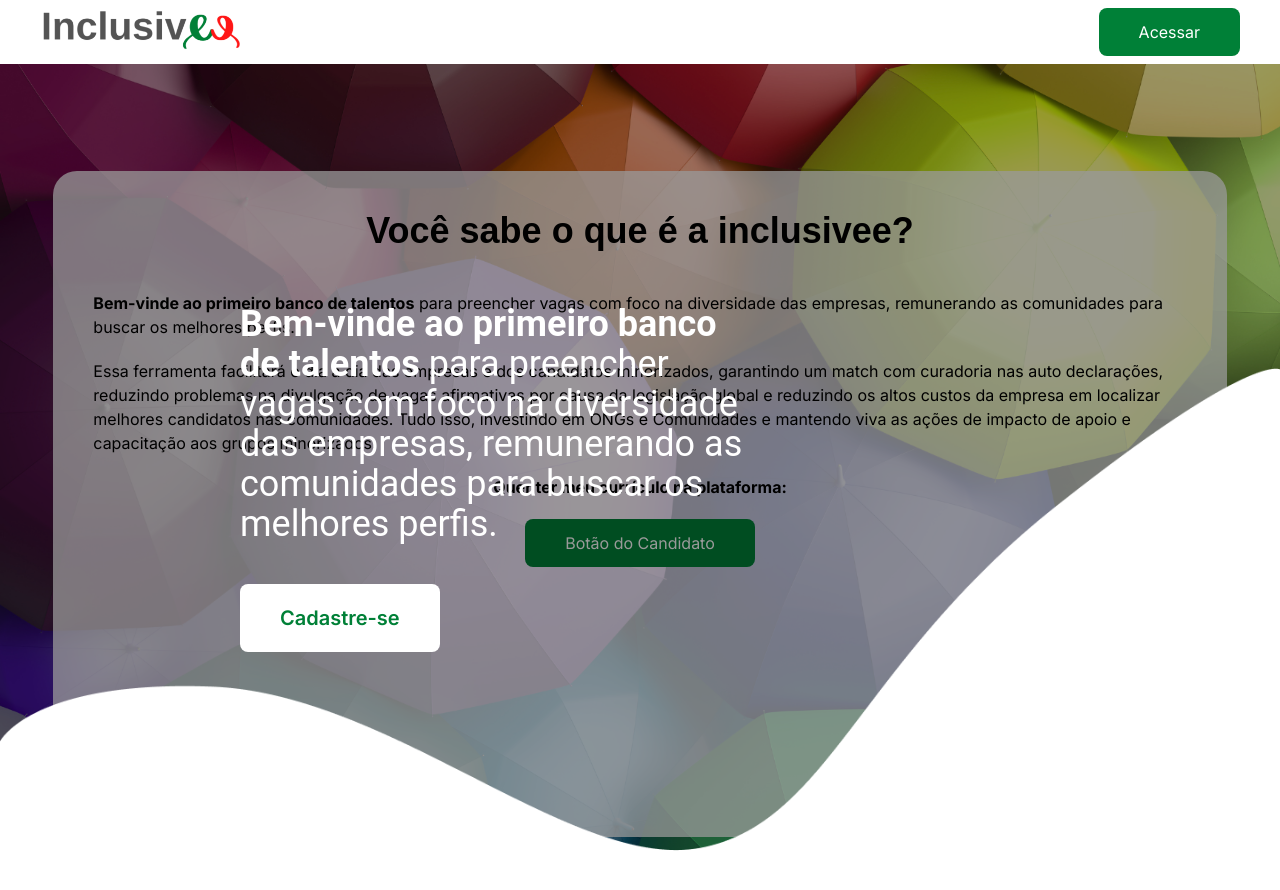
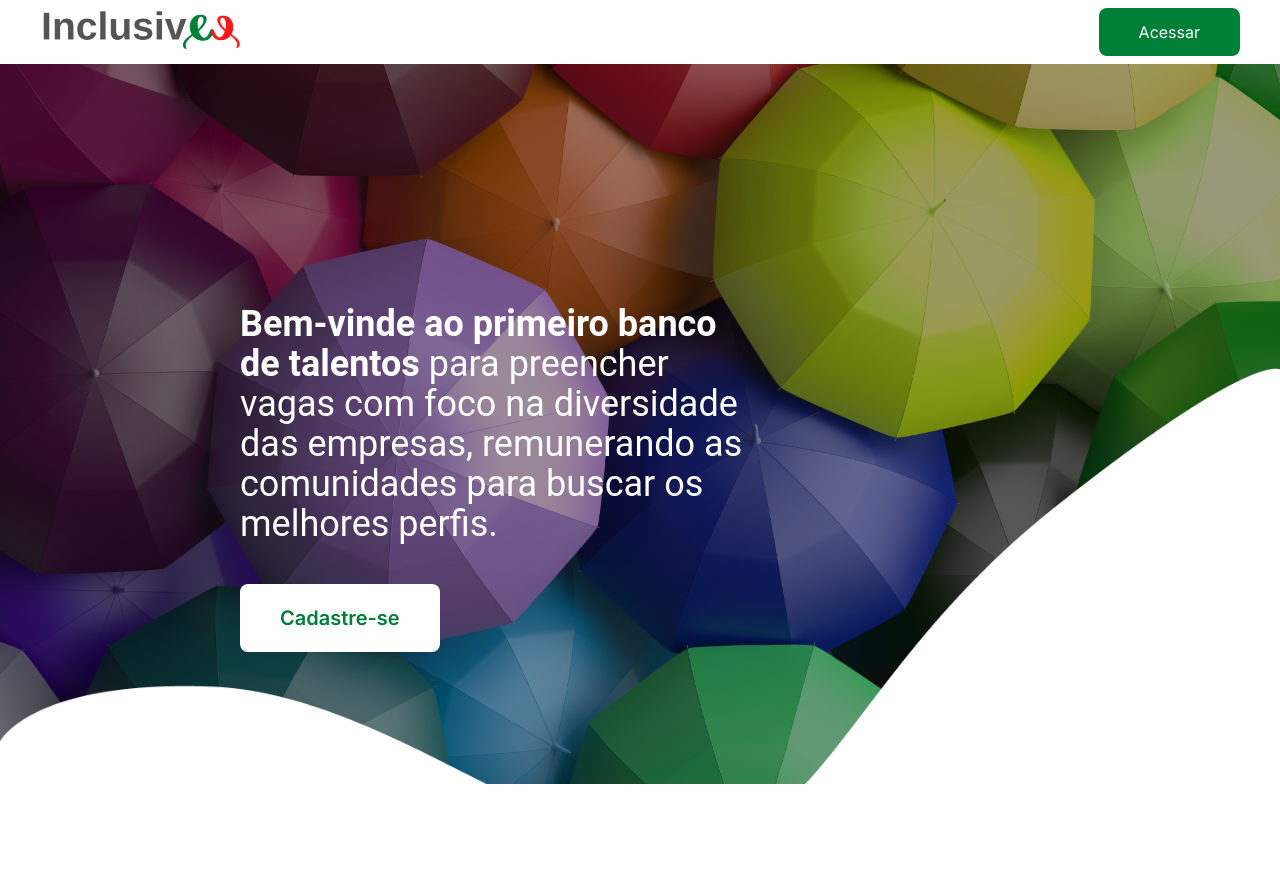
Before and after one commit to inclusivee/inclusivee, a Next.js app: page / in a window 1280 px wide. Shown: the top 890 px of the page. Built offline with nearby package versions, Linux system fonts and the light colour scheme.

Commit message:
remove bug

```diff
--- a/src/app/page.tsx
+++ b/src/app/page.tsx
@@ -2,43 +2,22 @@ import Link from "next/link";
 import Button from "./components/Button";
 import Image from "next/image";
 import background from "../../public/assets/image/bg-home.png";
-import UnionSection from "/assets/image/Union.png";
+import UnionSection from "../../public/assets/image/Union.png";
 
 export default function Home() {
   return (
     <>
-      <div className="flex h-screen w-full items-center justify-center  bg-[url('/assets/image/bg-home.png')] bg-cover bg-no-repeat text-left ">
-        <section className=" mt-20 flex h-5/6 w-11/12 flex-col items-center justify-start rounded-3xl bg-white  bg-opacity-75 text-left">
-          <h1 className="opa mb-10 mt-10 font-[Arial] text-4xl font-extrabold">
-            Você sabe o que é a inclusivee?
-          </h1>
-          <div className="mx-10">
-            <p className="mb-5 text-left">
-              <strong>Bem-vinde ao primeiro banco de talentos</strong> para
-              preencher vagas com foco na diversidade das empresas, remunerando
-              as comunidades para buscar os melhores perfis.
-            </p>
-            <p className="mb-5 text-left">
-              Essa ferramenta facilitará o dia a dia das empresas e dos
-              candidatos minorizados, garantindo um match com curadoria nas auto
-              declarações, reduzindo problemas na divulgação de vagas
-              afirmativas por causa da legislação global e reduzindo os altos
-              custos da empresa em localizar melhores candidatos nas
-              comunidades. Tudo isso, investindo em ONGs e Comunidades e
-              mantendo viva as ações de impacto de apoio e capacitação aos
-              grupos minorizados.
-            </p>
-          </div>
-          <div className="flex w-full items-center justify-around"></div>
-          <div className="flex flex-col items-center justify-center ">
-            <p className="mb-5 font-bold">
-              Quer ter meu currículo na plataforma:
-            </p>
-            <Link href={"/pages/registryUser"}>
-              <Button className="rounded-lg bg-[#008037] px-10 py-3 text-white">
-                Botão do Candidato
-              </Button>
-            </Link>
+      <div>
+        <section>
+          <div className="relative h-auto w-full ">
+            <Image
+              src={background}
+              alt="Imagem de Fundo"
+              style={{
+                width: "100%",
+                height: "100%",
+              }}
+            />
           </div>
           <div className=" absolute  inset-0 h-auto w-full bg-black bg-opacity-40"></div>
           <div className="lg:50 absolute inset-0  ml-60 flex h-auto w-auto  flex-col  sm:mt-20 md:mt-40  xl:mt-60">
```
